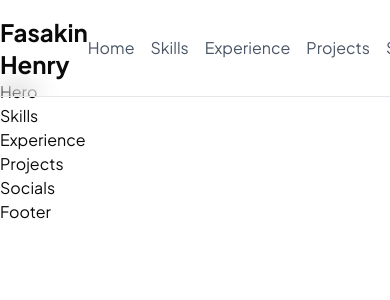
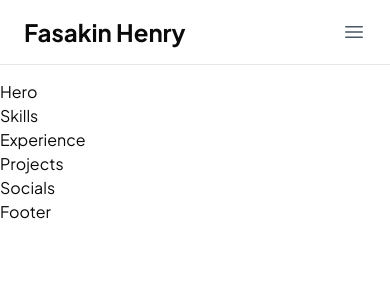
Before and after one commit to fasakinhenry/portfolio, a React (Vite) app: page / in a window 390 px wide. Shown: the top 300 px of the page. Built offline with nearby package versions, Linux system fonts and the light colour scheme.

Commit message:
style: add responsiveness

```diff
--- a/package.json
+++ b/package.json
@@ -10,10 +10,12 @@
     "preview": "vite preview"
   },
   "dependencies": {
+    "@heroicons/react": "^2.2.0",
     "@radix-ui/react-dialog": "^1.1.6",
     "@radix-ui/react-slot": "^1.1.2",
     "class-variance-authority": "^0.7.1",
     "clsx": "^2.1.1",
+    "framer-motion": "^12.5.0",
     "iconsax-react": "^0.0.8",
     "lucide-react": "^0.482.0",
     "react": "^19.0.0",
--- a/src/components/general/Header.jsx
+++ b/src/components/general/Header.jsx
@@ -1,6 +1,11 @@
+import { useState } from "react";
 import { Link } from "react-router-dom";
+import { motion, AnimatePresence } from "framer-motion";
+import { Bars3Icon, XMarkIcon } from "@heroicons/react/24/outline";
 
 const Header = () => {
+  const [menuOpen, setMenuOpen] = useState(false);
+
   const links = [
     "home",
     "skills",
@@ -9,28 +14,58 @@ const Header = () => {
     "socials",
     "contact",
   ];
+
   return (
-    // Your header content here
-    <div className="fixed w-full transparent backdrop-blur-md border-b border-gray-200">
-      <div className="container mx-auto py-4 flex items-center justify-between">
+    <header className="fixed top-0 left-0 w-full bg-white backdrop-blur-md border-b border-gray-200 z-50">
+      <div className="container mx-auto py-4 px-6 flex items-center justify-between">
         <h2 className="text-2xl font-bold">Fasakin Henry</h2>
-        {/* Navigation links */}
-        <nav>
-          <ul className="flex space-x-4">
+
+        {/* Desktop Navigation */}
+        <nav className="hidden md:flex space-x-6">
           {links.map((link) => (
-              <li key={link}>
             <Link
+              key={link}
               to={`#${link}`}
-                  className="capitalize text-gray-600 hover:text-black"
+              className="capitalize text-gray-600 hover:text-black transition-colors duration-300"
             >
               {link}
             </Link>
-              </li>
           ))}
-          </ul>
         </nav>
+
+        {/* Mobile Menu Toggle */}
+        <button
+          className="md:hidden text-gray-600"
+          onClick={() => setMenuOpen(!menuOpen)}
+        >
+          {menuOpen ? <XMarkIcon className="w-6 h-6" /> : <Bars3Icon className="w-6 h-6" />}
+        </button>
       </div>
-    </div>
+
+      {/* Mobile Navigation */}
+      <AnimatePresence>
+        {menuOpen && (
+          <motion.div
+            initial={{ x: "100%" }}
+            animate={{ x: 0 }}
+            exit={{ x: "100%" }}
+            transition={{ type: "spring", stiffness: 200, damping: 25 }}
+            className="fixed top-0 right-0 w-3/4 h-screen bg-white shadow-lg p-6 flex flex-col space-y-6 md:hidden"
+          >
+            {links.map((link) => (
+              <Link
+                key={link}
+                to={`#${link}`}
+                className="text-gray-600 text-lg capitalize hover:text-black transition-colors duration-300"
+                onClick={() => setMenuOpen(false)} // Close menu on click
+              >
+                {link}
+              </Link>
+            ))}
+          </motion.div>
+        )}
+      </AnimatePresence>
+    </header>
   );
 };
 
```
Also changed, not shown: 1 other file (tests, documents, lock files or other folders). Lines whose indentation alone changed are shown as unchanged.
